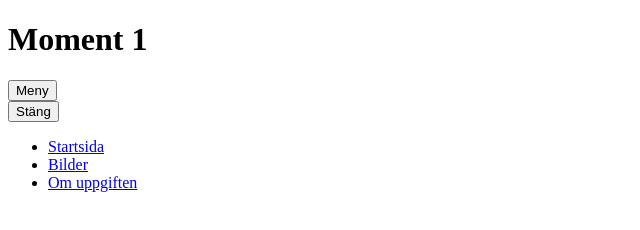
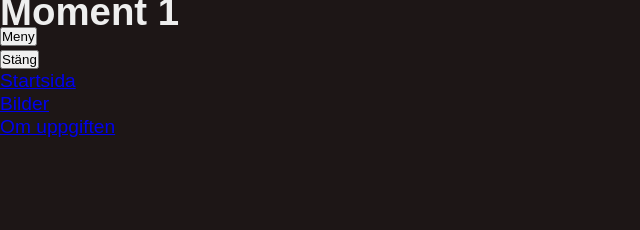
Before and after one commit to TommyIss/dt211g-lab1, a website built with Parcel: page src/index.html in a window 1280 px wide. Shown: the whole page, without its empty margins (0-640 px from the left). Built offline with nearby package versions, Linux system fonts and the light colour scheme.

Commit message:
Stilsätta body-elment

```diff
--- a/src/css/style.css
+++ b/src/css/style.css
@@ -3,3 +3,20 @@
 Primärfärg: #8E1616
 Sekundärfärg: #D84040
 Linjefärg: #EEEEEE */
+
+
+* {
+    margin: 0;
+    padding: 0;
+}
+
+/* Stilsätta body */
+body {
+    max-width: 1600px;
+    margin: auto;
+    font-family: Arial, Helvetica, sans-serif;
+    font-size: 1.2em;
+    background-color: #1D1616;
+    color: #EEEEEE;
+    line-height: 1.2em;
+}
```
